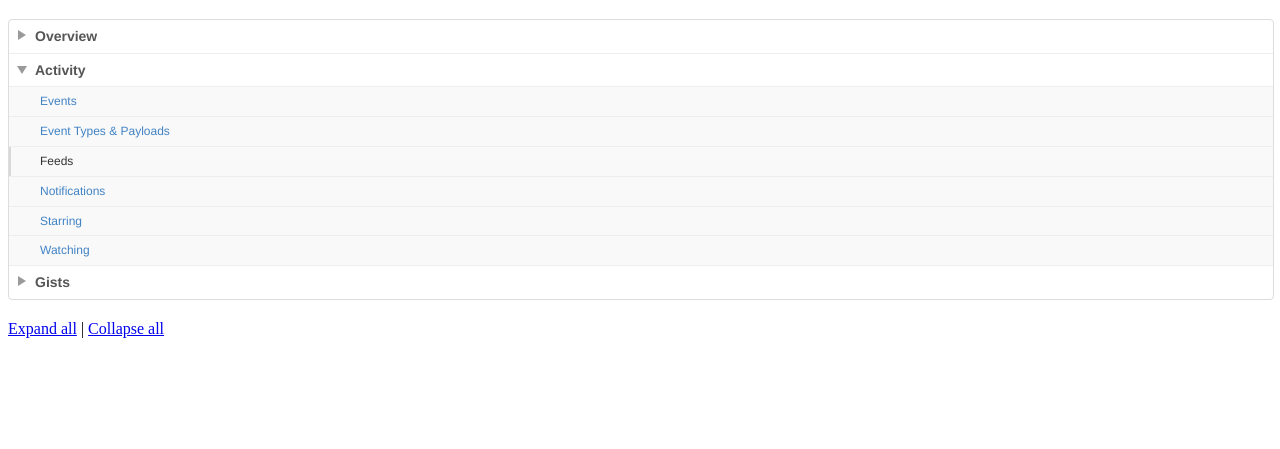
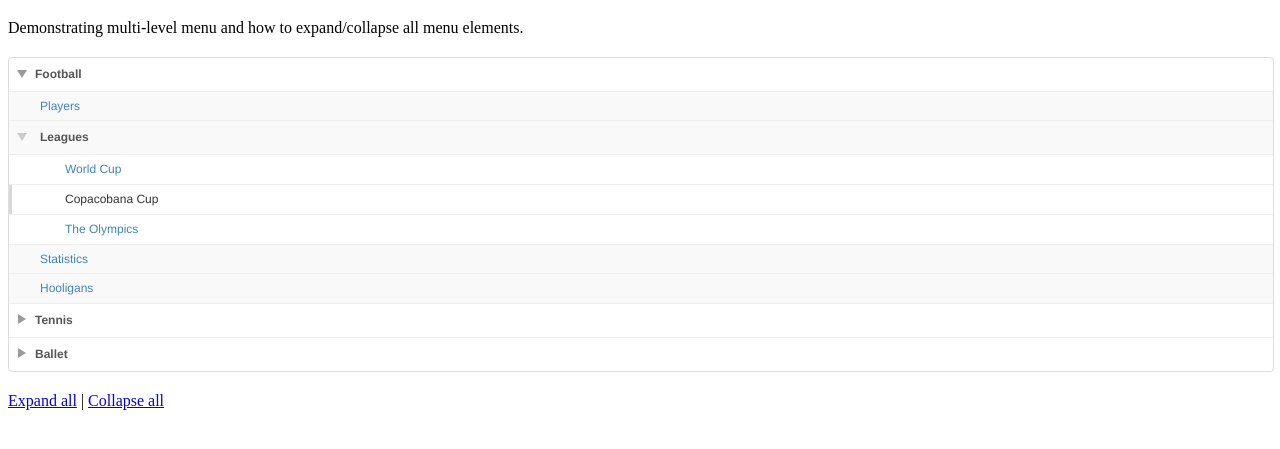
Before and after one commit to lazee/lazeemenu, a website: page example/example1.html in a window 1280 px wide. Shown: the part 61-510 px from the top of the page. Drawn offline with nearby package versions, Linux system fonts and the light colour scheme; files that its build step writes are made by us from their sources.

Commit message:
Multi-level up and running

```diff
--- a/example/example1.html
+++ b/example/example1.html
@@ -12,38 +12,47 @@
 
 <body>
     <h1>Example1</h1>
-    <div class="lz-menu lz-menu-theme-dark">
+
+    <p>
+        Demonstrating multi-level menu and how to expand/collapse all menu elements.
+    </p>
+    <div class="menu-1">
         <ul>
             <li>
-                <h3><a href="/v3/">Overview</a></h3>
+                <h3><span>Football</span></h3>
                 <ul>
-                    <li><a href="/v3/media/">Media Types</a></li>
-                    <li><a href="/v3/oauth/">OAuth</a></li>
-                    <li><a href="/v3/oauth_authorizations/">OAuth Authorizations API</a></li>
-                    <li><a href="/v3/auth/">Other Authentication Methods</a></li>
-                    <li><a href="/v3/troubleshooting/">Troubleshooting</a></li>
-                    <li><a href="/v3/versions/">Versions</a></li>
+                    <li><a href="/">Players</a></li>
+                    <li>
+                        <h3><span>Leagues</span></h3>
+                        <ul>
+                            <li><a href="/">World Cup</a></li>
+                            <li class="active"><a href="/">Copacobana Cup</a></li>
+                            <li><a href="/">The Olympics</a></li>
+                        </ul>
+                    </li>
+                    <li><a href="/">Statistics</a></li>
+                    <li><a href="/">Hooligans</a></li>
                 </ul>
             </li>
             <li>
-                <h3><span>Activity</span></h3>
+                <h3><span>Tennis</span></h3>
                 <ul>
-                    <li><a href="/v3/activity/events/">Events</a></li>
-                    <li><a href="/v3/activity/events/types/">Event Types &amp; Payloads</a></li>
-                    <li class="active"><a href="/v3/activity/feeds/">Feeds</a></li>
-                    <li><a href="/v3/activity/notifications/">Notifications</a></li>
-                    <li><a href="/v3/activity/starring/">Starring</a></li>
-                    <li><a href="/v3/activity/watching/">Watching</a></li>
+                    <li><a href="/">Serves</a></li>
+                    <li><a href="/">Player results</a></li>
+                    <li><a href="/">Leagues</a></li>
+                    <li><a href="/">Tournaments</a></li>
                 </ul>
             </li>
             <li>
-                <h3><a href="/v3/gists/">Gists</a></h3>
+                <h3><span>Ballet</span></h3>
                 <ul>
-                    <li><a href="/v3/gists/comments/">Comments</a></li>
+                    <li><a href="/">Dancers</a></li>
+                    <li><a href="/">Famous acts</a></li>
                 </ul>
             </li>
         </ul>
     </div>
+
     <a id="expandall" href="#">Expand all</a> | <a id="collapseall" href="#">Collapse all</a>
 
     <script src="../node_modules/jquery/dist/jquery.min.js"></script>
@@ -51,12 +60,12 @@
 
     <script type="text/javascript">
         $(document).ready(function() {
-            $('.lz-menu').lazeemenu();
+            $('.menu-1').lazeemenu();
             $('#expandall').on('click', function(event) {
-                $('.lz-menu').lazeemenu('expandAll');
+                $('.menu-1').lazeemenu('expandAll');
             })
             $('#collapseall').on('click', function(event) {
-                $('.lz-menu').lazeemenu('collapseAll');
+                $('.menu-1').lazeemenu('collapseAll');
             })
 
         });
--- a/src/lz-menu.js
+++ b/src/lz-menu.js
@@ -12,77 +12,102 @@
     Plugin.prototype = {
         init: function() {
             var self = this;
+            var activeIndex = -1;
+            var activeSubIndex = -1;
+
+            self.$el.addClass('lz-menu');
             self.$el.find('> ul > li').each(function(idx) {
                 var sub = $(this);
-                var expanded = false;
-                sub.find('> ul > li').each(function () {
+
+                // Append arrows
+                sub.find('> h3').prepend(self._arrowBtn());
+                sub.find('> ul > li > h3').prepend(self._arrowBtn());
+
+                // Add indexes and collapse all
+                sub.attr('lz-index', idx);
+                sub.find('> ul > li').each(function(subidx) {
+                    $(this).find('> h3').parent().attr('lz-index', idx + '-' + subidx);
+                    $(this).attr('style', 'display: none');
+                    $(this).find('> ul > li').each(function() {
+                        $(this).attr('style', 'display: none');
+                    });
+                });
+
+                // Find active link (only one allowed, and first selected)
+                sub.find('> ul > li').each(function(subidx) {
                     var item = $(this);
                     if (item.hasClass(self.options.activeClass)) {
-                        expanded = true;
+                        activeIndex = idx;
                     }
+                    item.find('> ul > li').each(function() {
+                        if ($(this).hasClass(self.options.activeClass)) {
+                            activeIndex = idx;
+                            activeSubIndex = subidx;
+                        }
+
+                    });
+                    // Also add click event while we are in the loop
+                    self._addClickEvents(item, idx + '-' + subidx);
                 });
-                sub.find('> h3').each(function() {
-                    $(this).prepend('<a href="#" class="arrow-btn ' + (expanded ? 'expanded' : '') + '"></a>');
-                });
-                sub.find('> ul > li').each(function() {
-                    $(this).attr('style', 'display: ' + (expanded ? 'block' : 'none') );
-                });
-                sub.find('> h3 > a.arrow-btn').each(function() {
-                    $(this).on('click', function(event) {
-                        event.stopPropagation();
-                        self._toggle($(this).parent(), 'toggle');
-                    })
-                });
-                sub.find('> h3 > span').each(function() {
-                    $(this).on('click', function(event) {
-                        event.stopPropagation();
-                        self._toggle($(this).parent(), 'toggle');
-                    })
-                });
+                self._addClickEvents(sub, idx);
+            });
+
+            if (activeIndex > -1 && activeSubIndex > -1) {
+                self._toggle(activeIndex, 'expand');
+                self._toggle(activeIndex + '-' + activeSubIndex, 'expand');
+            } else if (activeIndex > -1) {
+                self._toggle(activeIndex, 'expand');
+            }
+        },
+        _addClickEvents: function(sub, idx) {
+            var self = this;
+            sub.find('> h3 > a.arrow-btn').on('click', function(event) {
+                event.stopPropagation();
+                self._toggle(idx, 'toggle');
+            });
+            sub.find('> h3 > span').on('click', function(event) {
+                event.stopPropagation();
+                self._toggle(idx, 'toggle');
             });
         },
-        _toggle: function(sub, action) {
-            sub.find('> a.arrow-btn').each(function() {
+        _arrowBtn: function() {
+            return '<a href="#" class="arrow-btn"></a>';
+        },
+        _toggle: function(index, action) {
+            self = this;
+            self.$el.find('li[lz-index=\'' + index + '\'] > h3 > a.arrow-btn').each(function() {
                 if (action == 'toggle') {
                     if ($(this).hasClass('expanded')) {
                         $(this).removeClass('expanded');
-                        $(this).parent().parent().find('> ul > li').each(function() {
-                            $(this).attr('style', 'display: none');
-                        });
+                        $(this).parent().parent().find('> ul > li').attr('style', 'display: none');
                     } else {
                         $(this).addClass('expanded');
-                        $(this).parent().parent().find('> ul > li').each(function() {
-                            $(this).attr('style', 'display: block');
-                        });
+                        $(this).parent().parent().find('> ul > li').attr('style', 'display: block');
                     }
                 } else if (action == 'expand') {
                     if (!$(this).hasClass('expanded')) {
                         $(this).addClass('expanded');
-                        $(this).parent().parent().find('> ul > li').each(function() {
-                            $(this).attr('style', 'display: block');
-                        });
+                        $(this).parent().parent().find('> ul > li').attr('style', 'display: block');
                     }
                 } else {
                     if ($(this).hasClass('expanded')) {
                         $(this).removeClass('expanded');
-                        $(this).parent().parent().find('> ul > li').each(function() {
-                            $(this).attr('style', 'display: none');
-                        });
+                        $(this).parent().parent().find('> ul > li').attr('style', 'display: none');
                     }
                 }
             })
         },
         expandAll: function() {
             var self = this;
-            self.$el.find('> ul > li > h3 > a.arrow-btn').each(function(idx) {
-                self._toggle($(this).parent(), 'expand');
-            })
+            self.$el.find('li[lz-index]').each(function(idx) {
+                self._toggle($(this).attr('lz-index'), 'expand');
+            });
         },
         collapseAll: function() {
             var self = this;
-            self.$el.find('> ul > li > h3 > a.arrow-btn').each(function(idx) {
-                self._toggle($(this).parent(), 'collapse');
-            })
+            self.$el.find('li[lz-index]').each(function(idx) {
+                self._toggle($(this).attr('lz-index'), 'collapse');
+            });
         },
         destroy: function() {
             $.removeData(this.$el);
--- a/src/sass/lazee-menu.scss
+++ b/src/sass/lazee-menu.scss
@@ -1,23 +1,21 @@
-// Lazee Menu custom variables
-
 $font-family: 'Helvetica Neue', arial, freesans, clean, sans-serif !default;
 $background-color: transparent !default;
+$main-color: #666 !default;
+$main-hover-color: #327fc7 !default;
+$main-link-color: #555 !default;
 $main-border: 1px solid #ddd !default;
-$active-border: 2px solid #d8d8d8 !default;
-$arrow-color: #9a9a9a !default;
+$active-border: 3px solid #d8d8d8 !default;
+$main-border-bottom: 1px solid #eee !default;
+$sub-arrow-color: #9a9a9a !default;
 $sub-hover-background-color: #f2f2f2 !default;
 $sub-hover-color: #327fc7 !default;
 $sub-border-bottom: 1px solid #eee !default;
 $sub-background-color: #f9f9f9 !default;
 $sub-link-color: #4183C4 !default;
-$main-color: #666 !default;
 $sub-color: $main-color !default;
-$main-hover-color: #327fc7 !default;
-$main-link-color: #555 !default;
-$main-border-bottom: 1px solid #eee !default;
-
+$sub-sub-arrow-color: #ccc !default;
+$sub-sub-background-color: #fff !default;
 .lz-menu {
-
     background-color: $background-color;
     position: relative;
     margin: 20px 0 0;
@@ -33,19 +31,16 @@ $main-border-bottom: 1px solid #eee !default;
     margin-bottom: 20px;
     font-size: 12px;
     border: $main-border;
-
     div {
         display: block;
         margin: 0;
         padding: 0;
     }
-
     ul {
         border: 0;
         margin: 0;
         padding: 0;
         font-size: 100%;
-
         li {
             border: 0;
             margin: 0;
@@ -54,46 +49,40 @@ $main-border-bottom: 1px solid #eee !default;
             display: list-item;
             text-align: -webkit-match-parent;
             list-style-type: none;
-
             .active > a {
                 color: #333;
                 border-left: $active-border;
                 padding-left: 29px;
             }
-
             h3 {
                 margin: 0;
                 color: $main-color;
                 border-bottom: $main-border-bottom;
-                font-size: 14px;
+                font-size: 12px;
                 position: relative;
                 display: block;
-
-                a+a, a+span {
-                    padding-left: 27px;
+                a+a,
+                a+span {
                     padding: 8px 10px;
                 }
-
                 a+span {
                     font-weight: 700;
                     cursor: pointer;
                 }
-
                 a+a {
-                    :hover {
+                     :hover {
                         text-decoration: none;
                         color: $main-hover-color;
                         background-color: transparent;
                     }
                 }
-
-                a, span {
+                a,
+                span {
                     display: block;
                     color: $main-link-color;
                     text-decoration: none;
                     font-size: 100%;
                 }
-
                 .arrow-btn {
                     width: 0;
                     height: 0;
@@ -103,27 +92,44 @@ $main-border-bottom: 1px solid #eee !default;
                     text-decoration: none;
                     border-top: 5px solid transparent;
                     border-bottom: 5px solid transparent;
-                    border-left: 8px solid $arrow-color;
+                    border-left: 8px solid $sub-arrow-color;
                     border-right: 0;
                 }
-
                 .expanded {
                     margin: 12px 8px 8px;
                     border-left: 5px solid transparent;
                     border-right: 5px solid transparent;
-                    border-top: 8px solid $arrow-color;
+                    border-top: 8px solid $sub-arrow-color;
                     border-bottom: 0;
                 }
-            } // h3
-
+            }
             ul {
-
                 li {
                     border-bottom: $sub-border-bottom;
                     font-weight: 700;
                     color: $sub-color;
                     background-color: $sub-background-color;
-
+                    h3 {
+                        a {
+                            font-weight: 700;
+                        }
+                        a+a,
+                        a+span {
+                            padding-left: 31px;
+                        }
+                        .arrow-btn {
+                            border-top: 5px solid transparent;
+                            border-bottom: 5px solid transparent;
+                            border-left: 8px solid $sub-sub-arrow-color;
+                            border-right: 0;
+                        }
+                        .expanded {
+                            border-left: 5px solid transparent;
+                            border-right: 5px solid transparent;
+                            border-top: 8px solid $sub-sub-arrow-color;
+                            border-bottom: 0;
+                        }
+                    }
                     a {
                         padding: 6px 0 6px 31px;
                         display: block;
@@ -131,25 +137,35 @@ $main-border-bottom: 1px solid #eee !default;
                         font-weight: 400;
                         color: $sub-link-color;
                     }
-
-                    :hover {
+                     :hover {
                         background-color: $sub-hover-background-color;
                         color: $sub-hover-color;
                     }
-
-                    :last-child {
+                     :last-child {
                         border-bottom: none;
                     }
-                } // li
-            } // ul
-        } // li
-
-        :last-child > h3 {
+                    ul {
+                        .active > a {
+                            padding-left: 53px;
+                        }
+                        li {
+                            border-bottom: $sub-border-bottom;
+                            font-weight: 700;
+                            color: $sub-color;
+                            background-color: $sub-sub-background-color;
+                            a {
+                                padding-left: 56px;
+                            }
+                        }
+                    }
+                }
+            }
+        }
+         :last-child > h3 {
             border-bottom: 0;
         }
-
-        :last-child > ul > li {
+         :last-child > ul > li {
             border-bottom: 0;
         }
-    } // ul
+    }
 }
```
Also changed, not shown: example/example2.html (added, +89 -0 lines).
